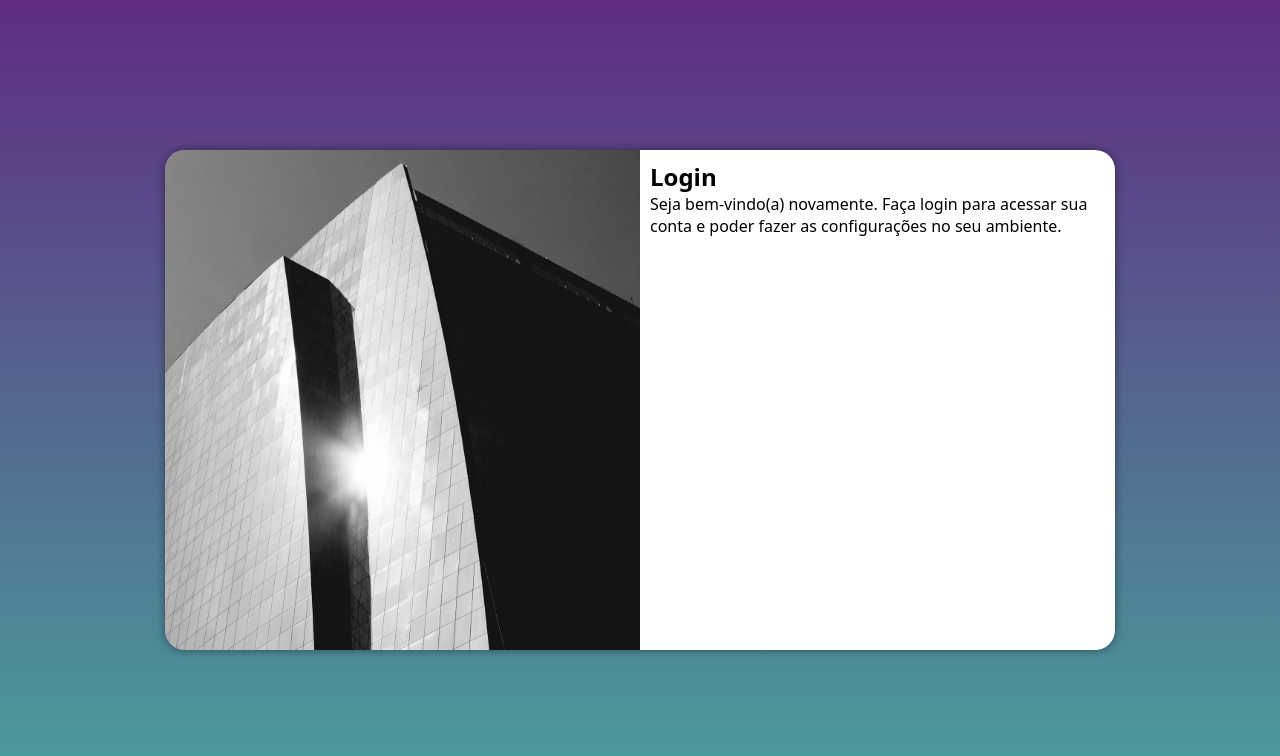
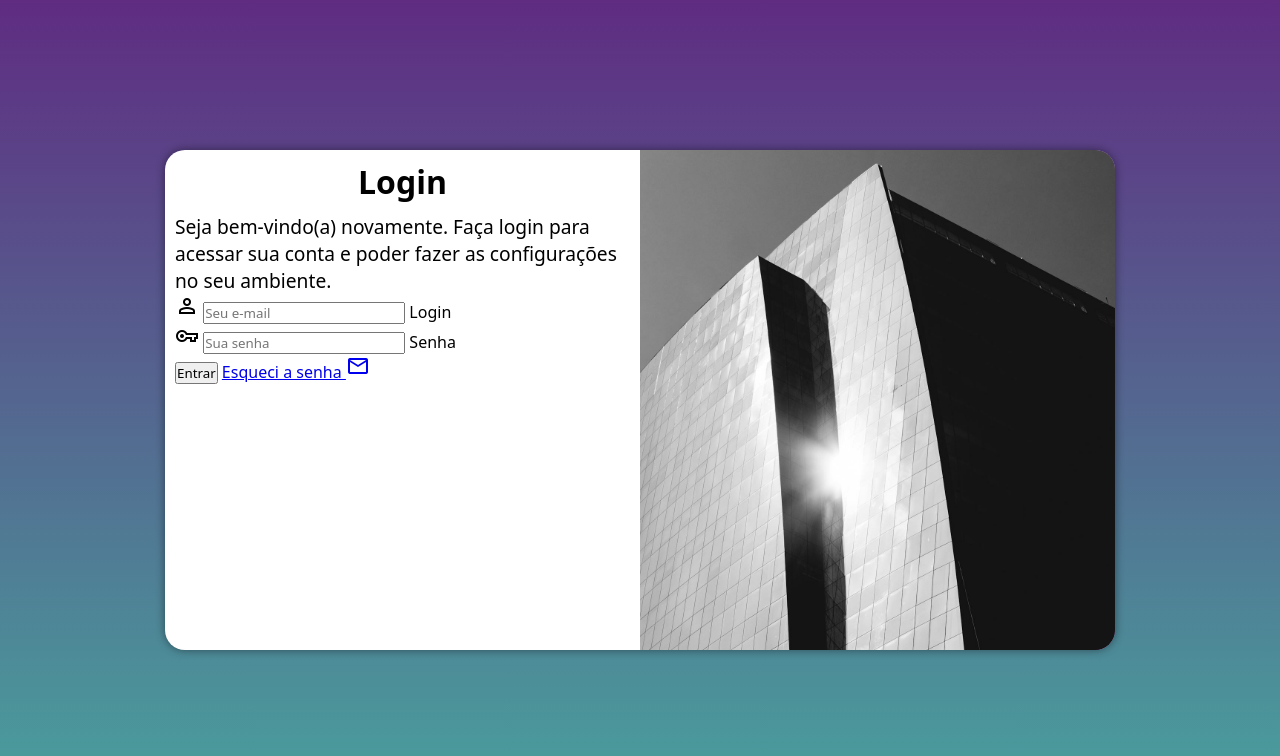
Before and after one commit to NicollyBispo/projeto-login, a plain HTML site: page index.html in a window 1280 px wide. Drawn offline with nearby package versions, Linux system fonts and the light colour scheme.

Commit message:
Adicionei o formulário

```diff
--- a/estilos/media-query.css
+++ b/estilos/media-query.css
@@ -33,13 +33,21 @@
     }
 
     section#login > div#imagem{
-        float: left;
+        float: right;
         width: 50%;
         height: 100%;
     }
 
     section#login > div#formulario{
-        float: right;
+        float: left;
         width: 50%;
     }
+
+    div#formulario > h1{
+        font-size: 2em;
+    }
+
+    div#formulario > p{
+    font-size: 1.2em;
 }
+}
--- a/estilos/style.css
+++ b/estilos/style.css
@@ -55,3 +55,12 @@ section#login > div#formulario{
     padding: 10px;
 
 }
+
+div#formulario > h1{
+    text-align: center;
+    margin-bottom: 10px;
+}
+
+div#formulario > p{
+    font-size: 0.8em;
+}
--- a/index.html
+++ b/index.html
@@ -4,6 +4,7 @@
     <meta charset="UTF-8">
     <meta name="viewport" content="width=device-width, initial-scale=1.0">
     <title>Login</title>
+    <link href="https://fonts.googleapis.com/css2?family=Material+Symbols+Outlined" rel="stylesheet"/>
     <link rel="stylesheet" href="estilos/style.css">
     <link rel="stylesheet" href="estilos/media-query.css">
 </head>
@@ -16,8 +17,21 @@
             <div id="formulario">
                 <h1>Login</h1>
                 <p>Seja bem-vindo(a) novamente. Faça login para acessar sua conta e poder fazer as configurações no seu ambiente.</p>
-                <form action="login.php" method="post">
-
+                <form action="login.php" method="post" autocomplete="on">
+                    <div class="campo">
+                        <span class="material-symbols-outlined">person</span>
+                        <input type="email" name="login" id="ilogin" placeholder="Seu e-mail" autocomplete="email" required maxlength="30">
+                         <label for="ilogin">Login</label>
+                    </div>
+                    <div class="campo">
+                        <span class="material-symbols-outlined">vpn_key</span>
+                        <input type="password" name="Senha" id="isenha" placeholder="Sua senha" autocomplete="current-password" required minlength="8" maxlength="20">
+                        <label for="isenha">Senha</label>
+                    </div>
+                    <input type="submit" value="Entrar">
+                    <a href="esqueci.html">
+                        Esqueci a senha <span class="material-symbols-outlined">mail</span>
+                    </a>
                 </form>
             </div>
         </section>
```
